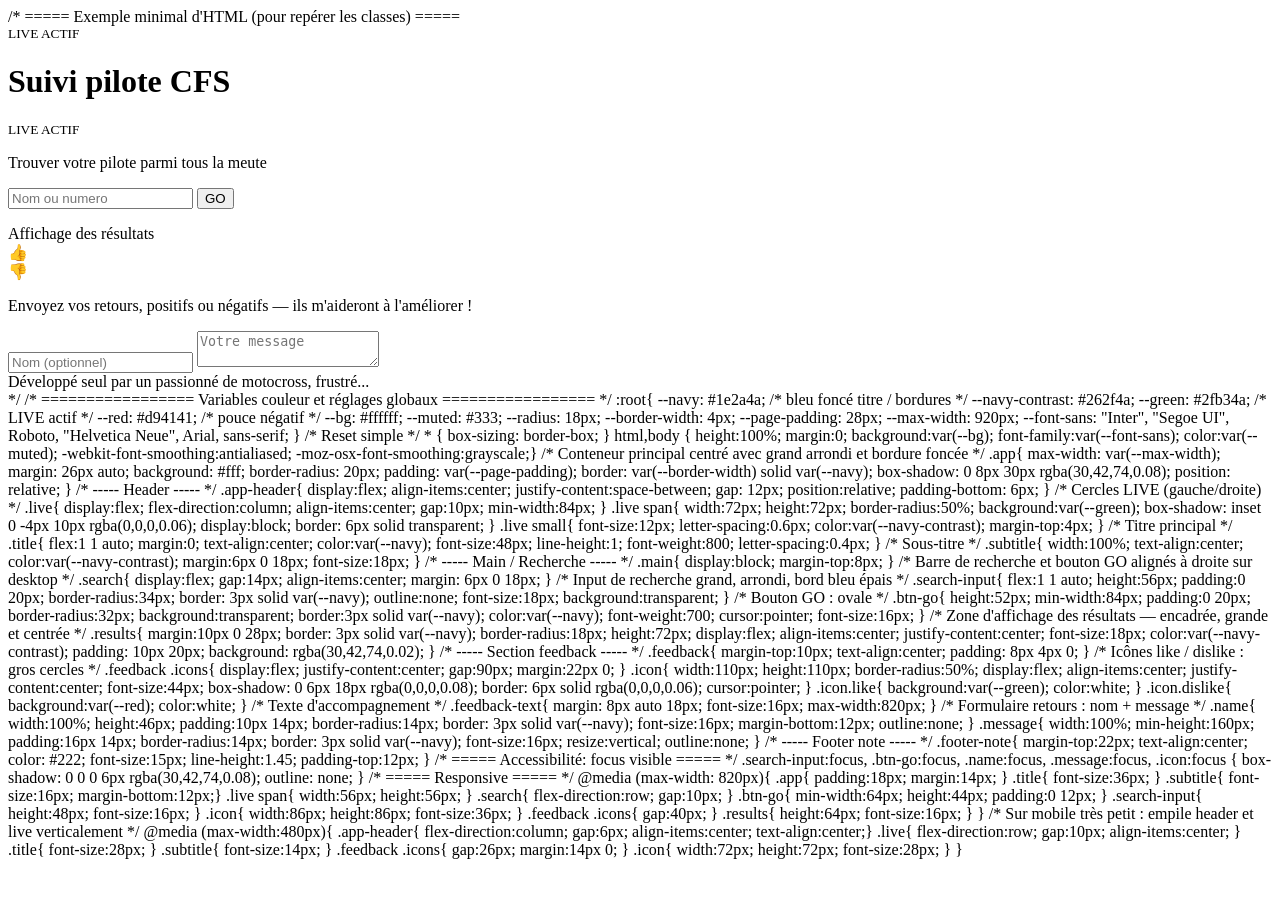
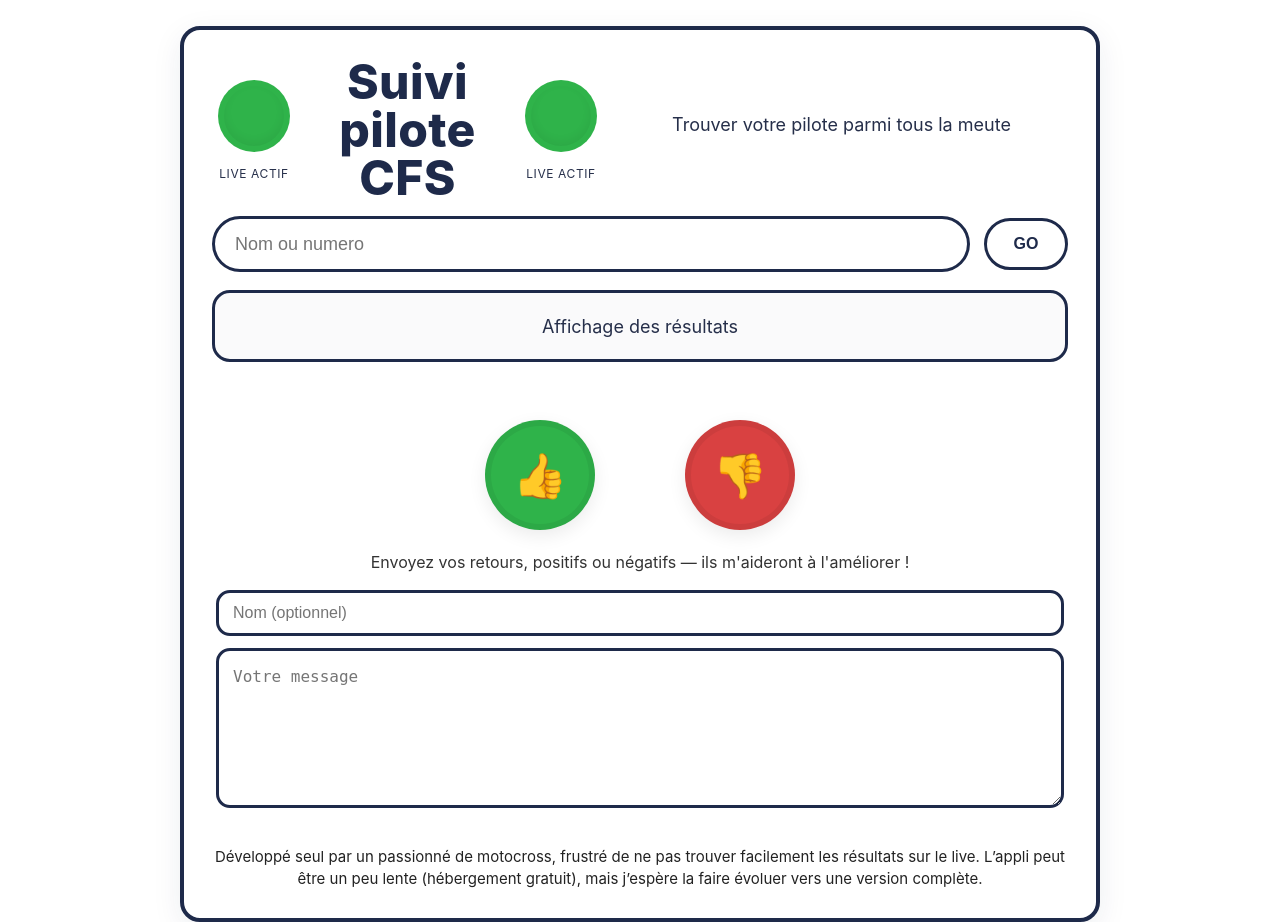
Before and after one commit to DanCMX/Recherche-pilote-CFS, a Flask app: page / in a window 1280 px wide. Before the commit the page ends 859 px from the top, so only its background shows below. Run offline with Flask 3, Linux system fonts and the light colour scheme.

Commit message:
Update index.html

```diff
--- a/templates/index.html
+++ b/templates/index.html
@@ -1,43 +1,17 @@
-/* ===== Exemple minimal d'HTML (pour repérer les classes) =====
-<div class="app">
-  <header class="app-header">
-    <div class="live live-left"><span></span><small>LIVE ACTIF</small></div>
-    <h1 class="title">Suivi pilote CFS</h1>
-    <div class="live live-right"><span></span><small>LIVE ACTIF</small></div>
-    <p class="subtitle">Trouver votre pilote parmi tous la meute</p>
-  </header>
+<!doctype html>
+<html lang="fr">
+<head>
+  <meta charset="utf-8" />
+  <meta name="viewport" content="width=device-width,initial-scale=1" />
+  <title>Suivi pilote CFS — Prototype</title>
 
-  <main class="main">
-    <form class="search">
-      <input class="search-input" placeholder="Nom ou numero">
-      <button class="btn-go">GO</button>
-    </form>
-
-    <div class="results">Affichage des résultats</div>
-
-    <section class="feedback">
-      <div class="icons">
-        <div class="icon like" aria-hidden="true">👍</div>
-        <div class="icon dislike" aria-hidden="true">👎</div>
-      </div>
-      <p class="feedback-text">Envoyez vos retours, positifs ou négatifs — ils m'aideront à l'améliorer !</p>
-      <input class="name" placeholder="Nom (optionnel)">
-      <textarea class="message" placeholder="Votre message"></textarea>
-    </section>
-  </main>
-
-  <footer class="footer-note">
-    Développé seul par un passionné de motocross, frustré...
-  </footer>
-</div>
-*/
-
-/* ================= Variables couleur et réglages globaux ================= */
+  <!-- CSS placé correctement ici -->
+  <style>
   :root{
-  --navy: #1e2a4a;           /* bleu foncé titre / bordures */
+    --navy: #1e2a4a;
     --navy-contrast: #262f4a;
-  --green: #2fb34a;          /* LIVE actif */
-  --red: #d94141;            /* pouce négatif */
+    --green: #2fb34a;
+    --red: #d94141;
     --bg: #ffffff;
     --muted: #333;
     --radius: 18px;
@@ -47,11 +21,9 @@
     --font-sans: "Inter", "Segoe UI", Roboto, "Helvetica Neue", Arial, sans-serif;
   }
 
-/* Reset simple */
   * { box-sizing: border-box; }
   html,body { height:100%; margin:0; background:var(--bg); font-family:var(--font-sans); color:var(--muted); -webkit-font-smoothing:antialiased; -moz-osx-font-smoothing:grayscale;}
 
-/* Conteneur principal centré avec grand arrondi et bordure foncée */
   .app{
     max-width: var(--max-width);
     margin: 26px auto;
@@ -63,7 +35,6 @@ html,body { height:100%; margin:0; background:var(--bg); font-family:var(--font-
     position: relative;
   }
 
-/* ----- Header ----- */
   .app-header{
     display:flex;
     align-items:center;
@@ -73,7 +44,6 @@ html,body { height:100%; margin:0; background:var(--bg); font-family:var(--font-
     padding-bottom: 6px;
   }
 
-/* Cercles LIVE (gauche/droite) */
   .live{
     display:flex;
     flex-direction:column;
@@ -97,7 +67,6 @@ html,body { height:100%; margin:0; background:var(--bg); font-family:var(--font-
     margin-top:4px;
   }
 
-/* Titre principal */
   .title{
     flex:1 1 auto;
     margin:0;
@@ -109,7 +78,6 @@ html,body { height:100%; margin:0; background:var(--bg); font-family:var(--font-
     letter-spacing:0.4px;
   }
 
-/* Sous-titre */
   .subtitle{
     width:100%;
     text-align:center;
@@ -118,13 +86,11 @@ html,body { height:100%; margin:0; background:var(--bg); font-family:var(--font-
     font-size:18px;
   }
 
-/* ----- Main / Recherche ----- */
   .main{
     display:block;
     margin-top:8px;
   }
 
-/* Barre de recherche et bouton GO alignés à droite sur desktop */
   .search{
     display:flex;
     gap:14px;
@@ -132,7 +98,6 @@ html,body { height:100%; margin:0; background:var(--bg); font-family:var(--font-
     margin: 6px 0 18px;
   }
 
-/* Input de recherche grand, arrondi, bord bleu épais */
   .search-input{
     flex:1 1 auto;
     height:56px;
@@ -144,7 +109,6 @@ html,body { height:100%; margin:0; background:var(--bg); font-family:var(--font-
     background:transparent;
   }
 
-/* Bouton GO : ovale */
   .btn-go{
     height:52px;
     min-width:84px;
@@ -158,7 +122,6 @@ html,body { height:100%; margin:0; background:var(--bg); font-family:var(--font-
     font-size:16px;
   }
 
-/* Zone d'affichage des résultats — encadrée, grande et centrée */
   .results{
     margin:10px 0 28px;
     border: 3px solid var(--navy);
@@ -173,14 +136,12 @@ html,body { height:100%; margin:0; background:var(--bg); font-family:var(--font-
     background: rgba(30,42,74,0.02);
   }
 
-/* ----- Section feedback ----- */
   .feedback{
     margin-top:10px;
     text-align:center;
     padding: 8px 4px 0;
   }
 
-/* Icônes like / dislike : gros cercles */
   .feedback .icons{
     display:flex;
     justify-content:center;
@@ -202,14 +163,12 @@ html,body { height:100%; margin:0; background:var(--bg); font-family:var(--font-
   .icon.like{ background:var(--green); color:white; }
   .icon.dislike{ background:var(--red); color:white; }
 
-/* Texte d'accompagnement */
   .feedback-text{
     margin: 8px auto 18px;
     font-size:16px;
     max-width:820px;
   }
 
-/* Formulaire retours : nom + message */
   .name{
     width:100%;
     height:46px;
@@ -231,7 +190,6 @@ html,body { height:100%; margin:0; background:var(--bg); font-family:var(--font-
     outline:none;
   }
 
-/* ----- Footer note ----- */
   .footer-note{
     margin-top:22px;
     text-align:center;
@@ -241,7 +199,6 @@ html,body { height:100%; margin:0; background:var(--bg); font-family:var(--font-
     padding-top:12px;
   }
 
-/* ===== Accessibilité: focus visible ===== */
   .search-input:focus,
   .btn-go:focus,
   .name:focus,
@@ -251,7 +208,6 @@ html,body { height:100%; margin:0; background:var(--bg); font-family:var(--font-
     outline: none;
   }
 
-/* ===== Responsive ===== */
   @media (max-width: 820px){
     .app{ padding:18px; margin:14px; }
     .title{ font-size:36px; }
@@ -265,7 +221,6 @@ html,body { height:100%; margin:0; background:var(--bg); font-family:var(--font-
     .results{ height:64px; font-size:16px; }
   }
 
-/* Sur mobile très petit : empile header et live verticalement */
   @media (max-width:480px){
     .app-header{ flex-direction:column; gap:6px; align-items:center; text-align:center;}
     .live{ flex-direction:row; gap:10px; align-items:center; }
@@ -274,3 +229,39 @@ html,body { height:100%; margin:0; background:var(--bg); font-family:var(--font-
     .feedback .icons{ gap:26px; margin:14px 0; }
     .icon{ width:72px; height:72px; font-size:28px; }
   }
+  </style>
+</head>
+<body>
+  <div class="app">
+    <header class="app-header">
+      <div class="live live-left"><span></span><small>LIVE ACTIF</small></div>
+      <h1 class="title">Suivi pilote CFS</h1>
+      <div class="live live-right"><span></span><small>LIVE ACTIF</small></div>
+      <p class="subtitle">Trouver votre pilote parmi tous la meute</p>
+    </header>
+
+    <main class="main">
+      <form class="search" onsubmit="return false">
+        <input class="search-input" placeholder="Nom ou numero" />
+        <button class="btn-go">GO</button>
+      </form>
+
+      <div class="results">Affichage des résultats</div>
+
+      <section class="feedback">
+        <div class="icons">
+          <div class="icon like" tabindex="0" aria-label="J'aime">👍</div>
+          <div class="icon dislike" tabindex="0" aria-label="Je n'aime pas">👎</div>
+        </div>
+        <p class="feedback-text">Envoyez vos retours, positifs ou négatifs — ils m'aideront à l'améliorer !</p>
+        <input class="name" placeholder="Nom (optionnel)" />
+        <textarea class="message" placeholder="Votre message"></textarea>
+      </section>
+    </main>
+
+    <footer class="footer-note">
+      Développé seul par un passionné de motocross, frustré de ne pas trouver facilement les résultats sur le live. L’appli peut être un peu lente (hébergement gratuit), mais j’espère la faire évoluer vers une version complète.
+    </footer>
+  </div>
+</body>
+</html>
```
Lines whose indentation alone changed are shown as unchanged.
